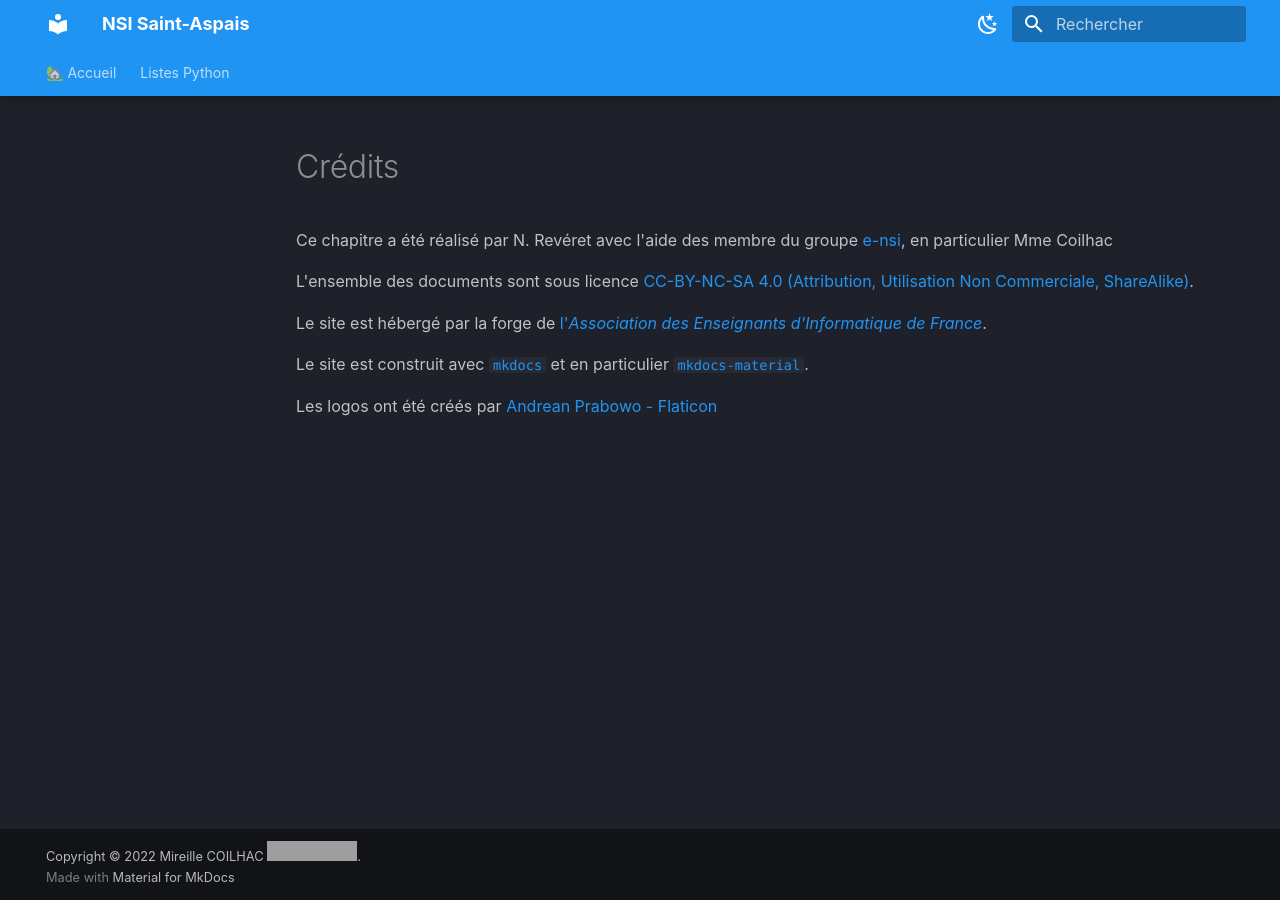
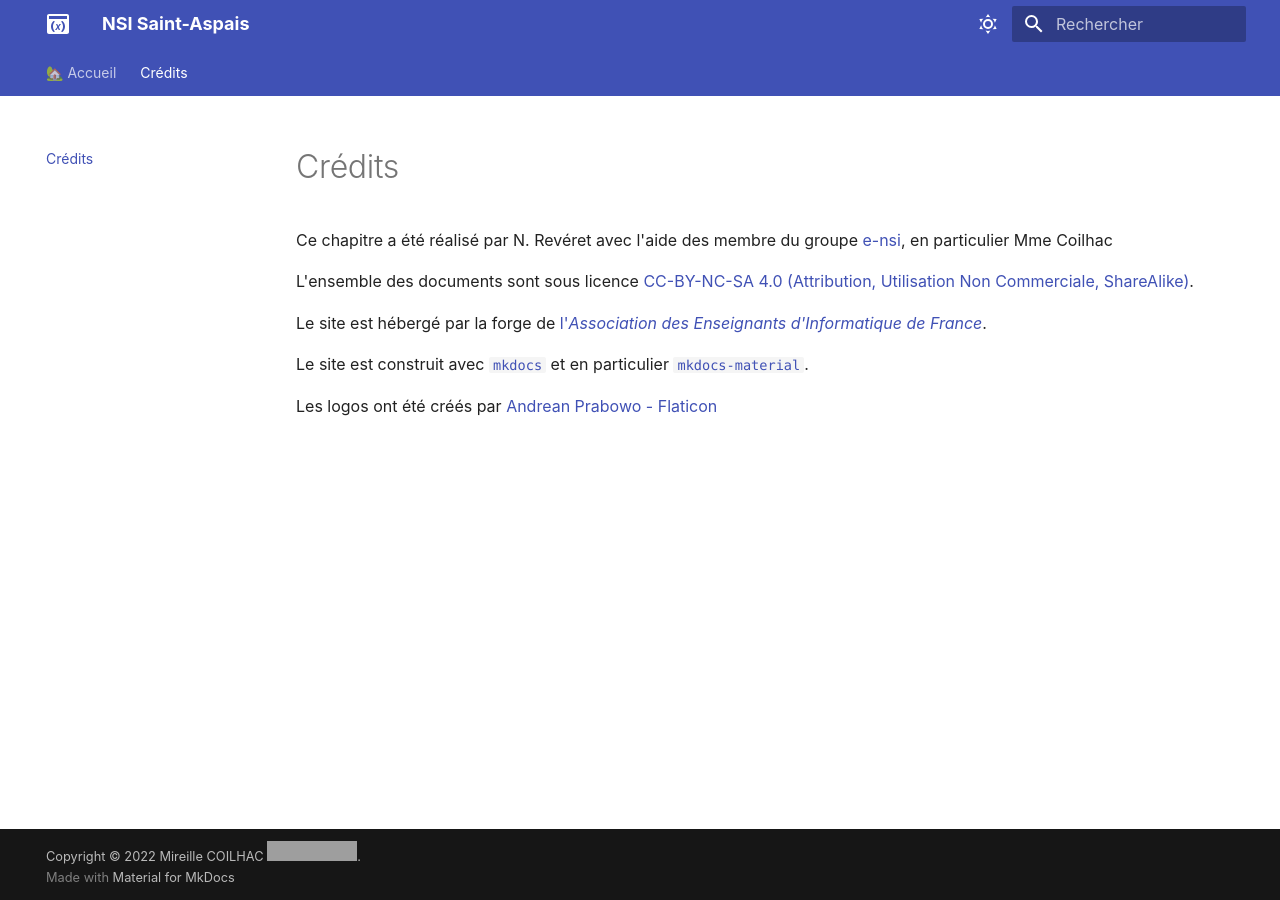
Before and after one commit to lilabidi/nsi-lil, an MkDocs documentation site: the page built from docs/credits.md, in a window 1280 px wide. Built offline with MkDocs 1.6.1 and Material for MkDocs 9.7.7, drawn with Linux system fonts in a browser that asks for light colours; grey boxes are pictures that could not be loaded.

Commit message:
Update mkdocs.yml

```diff
--- a/mkdocs.yml
+++ b/mkdocs.yml
@@ -1,117 +1,125 @@
 site_name: "NSI Saint-Aspais"
-#site_url: https://bouillotvincent.gitlab.io/pyodide-mkdocs
-#repo_url: https://gitlab.com/bouillotvincent/pyodide-mkdocs
-edit_uri: tree/main/docs/
-site_description: NSI
+site_description: Un modèle avec mkdocs
 site_author: Mireille Coilhac
+
 copyright: |
-  Copyright © 2022 Mireille COILHAC
+    Copyright © 2022 Mireille COILHAC
     <a rel="license" href="http://creativecommons.org/licenses/by-sa/4.0/"><img alt="Licence Creative Commons" style="border-width:0" src="https://i.creativecommons.org/l/by-sa/4.0/88x31.png" /></a>.
+
 docs_dir: docs
+
 nav:
   - "🏡 Accueil": index.md
-  - "Listes Python": listes_python/01_taleaux.md
+  - ...
+
 
 theme:
-  name: material
-    #logo: assets/thick-apacheairflow.svg
-    #favicon: assets/icon-py-mkdocs-color.png
-  custom_dir: my_theme_customizations/
-  font: false # RGPD ; pas de fonte Google
-  language: fr # français
-  palette: # Palettes de couleurs jour/nuit
-    - media: "(prefers-color-scheme: light)"
-      scheme: slate
-      primary: blue
-      accent: blue
-      toggle:
-        icon: material/weather-night
-        name: Passer au mode jour
-    - media: "(prefers-color-scheme: dark)"
-      scheme: default
-      primary: indigo
-      accent: indigo
-      toggle:
-        icon: material/weather-sunny
-        name: Passer au mode nuit
-  features:
-    - navigation.instant
-    - navigation.tabs
-    - navigation.tabs.sticky
-    - navigation.sections
-    # - navigation.expand
-    - navigation.tracking
-    - navigation.top
-    - toc.integrate
-    - header.autohide
+    favicon: assets/favicon.ico
+    icon:
+      logo: material/application-variable
+    name: material
+    font: false                     # RGPD ; pas de fonte Google
+    language: fr                    # français
+    palette:                        # Palettes de couleurs jour/nuit
+      - media: "(prefers-color-scheme: light)"
+        scheme: default
+        primary: indigo
+        accent: indigo
+        toggle:
+            icon: material/weather-sunny
+            name: Passer au mode nuit
+      - media: "(prefers-color-scheme: dark)"
+        scheme: slate
+        primary: blue
+        accent: blue
+        toggle:
+            icon: material/weather-night
+            name: Passer au mode jour
+    features:
+        - navigation.instant
+        - navigation.tabs
+        - navigation.top
+        - toc.integrate
+        - header.autohide
+
 
 markdown_extensions:
-  - meta
-  - abbr
-  - def_list # Les listes de définition.
-  - attr_list # Un peu de CSS et des attributs HTML.
-  - footnotes # Notes[^1] de bas de page.  [^1]: ma note.
-  - admonition # Blocs colorés  !!! info "ma remarque"
-  - pymdownx.details #   qui peuvent se plier/déplier.
-  - pymdownx.caret # Passage ^^souligné^^ ou en ^exposant^.
-  - pymdownx.mark # Passage ==surligné==.
-  - pymdownx.tilde # Passage ~~barré~~ ou en ~indice~.
-  - pymdownx.highlight # Coloration syntaxique du code
-  - pymdownx.inlinehilite # pour  `#!python  <python en ligne>`
-  - pymdownx.snippets # Inclusion de fichiers externe.
-  - pymdownx.tasklist: # Cases à cocher  - [ ]  et - [x]
-      custom_checkbox: false #   avec cases d'origine
-      clickable_checkbox: true #   et cliquables.
-  - pymdownx.tabbed: # Volets glissants.  === "Mon volet"
-      alternate_style: true
-  - pymdownx.superfences: # Imbrication de blocs.
-      preserve_tabs: true
-  - pymdownx.keys: # Touches du clavier.  ++ctrl+d++
-      separator: "\uff0b"
-  - pymdownx.emoji: # Émojis  :boom:
-      emoji_index: !!python/name:materialx.emoji.twemoji
-      emoji_generator: !!python/name:materialx.emoji.to_svg
-  - pymdownx.tasklist:
-      custom_checkbox: true
-      clickable_checkbox: true
-  - pymdownx.arithmatex:
-      generic: true
-  - toc:
-      permalink: ⚓︎
-      toc_depth: 3
+    - meta
+    - abbr
+
+    - def_list                      # Les listes de définition.
+    - attr_list                     # Un peu de CSS et des attributs HTML.
+    - footnotes                     # Notes[^1] de bas de page.  [^1]: ma note.
+    - admonition                    # Blocs colorés  !!! info "ma remarque"
+    - pymdownx.details              #   qui peuvent se plier/déplier.
+    - pymdownx.caret                # Passage ^^souligné^^ ou en ^exposant^.
+    - pymdownx.mark                 # Passage ==surligné==.
+    - pymdownx.tilde                # Passage ~~barré~~ ou en ~indice~.
+    - pymdownx.highlight:           # Coloration syntaxique du code
+        auto_title: true
+        auto_title_map:
+            "Python": "🐍 Script Python"
+            "Python Console Session": "🐍 Console Python"
+            "Text Only": "📋 Texte"
+            "E-mail": "📥 Entrée"
+            "Text Output": "📤 Sortie"
+    - pymdownx.inlinehilite         # pour  `#!python  <python en ligne>`
+    - pymdownx.snippets             # Inclusion de fichiers externe.
+    - pymdownx.tasklist:            # Cases à cocher  - [ ]  et - [x]
+        custom_checkbox:    false   #   avec cases d'origine
+        clickable_checkbox: true    #   et cliquables.
+    - pymdownx.tabbed:              # Volets glissants.  === "Mon volet"
+        alternate_style: true
+
+    - pymdownx.keys:                # Touches du clavier.  ++ctrl+d++
+        separator: "\uff0b"
+    - pymdownx.emoji:               # Émojis  :boom:
+        emoji_index:     !!python/name:materialx.emoji.twemoji
+        emoji_generator: !!python/name:materialx.emoji.to_svg
+
+
+    - pymdownx.superfences:
+        custom_fences:
+          - name: mermaid
+            class: mermaid
+            format: !!python/name:pymdownx.superfences.fence_code_format
+
+
+
+    - pymdownx.arithmatex:
+        generic: true
+    - toc:
+        permalink: ⚓︎
+        toc_depth: 3
 
 #extra:
-  #social:
-    # - icon: fontawesome/brands/gitlab
-    #   link: https://gitlab.com/ens-fr
-    #   name: Enseignement en français
+    #social:
+        #- icon: fontawesome/brands/linux
+         # link: https://linuxfr.org/
+          #name: Promouvoir les Logiciels libres
 
-    #- icon: fontawesome/brands/discourse
-    #  link: https://mooc-forums.inria.fr/moocnsi/
-    #  name: Le forum des enseignants de NSI
+        #- icon: fontawesome/brands/wikipedia-w
+         # link: https://fr.wikipedia.org
+         # name: L'encyclopédie libre que chacun peut améliorer
 
-    #- icon: fontawesome/solid/paper-plane
-   #   link: mailto:prof-bouillot@protonmail.com
-    #  name: Écrire à l'auteur
- # site_url: https://bouillotvincent.gitlab.io/pyodide_mkdocs/
- # ace_style: # https://ace.c9.io/build/kitchen-sink.html for customization
- #   default: crimson_editor
- #   slate: tomorrow_night_bright
-    # slate: tomorrow_night_bright|youtube if your dark mode is youtube
+        #- icon: fontawesome/solid/paper-plane
+        #  link: mailto:votre.mail@ac-academie.fr
+        #  name: Écrire à l'auteur
+
+
 
 plugins:
   - search
-  - macros
-  # - enumerate-headings
+  - awesome-pages:
+        collapse_single_pages: true
+
 
 extra_javascript:
-  - xtra/javascripts/mathjax-config.js # MathJax
-  - javascripts/config.js
-  - https://polyfill.io/v3/polyfill.min.js?features=es6
+  - xtra/mathjax.js                    # MathJax
   - https://cdn.jsdelivr.net/npm/mathjax@3/es5/tex-mml-chtml.js
-# - https://unpkg.com/mermaid@8.9.2/dist/mermaid.min.js
-# - javascripts/mermaid.js
 
 extra_css:
-  - xtra/stylesheets/qcm.css
-  - xtra/stylesheets/ajustements.css # ajustements
+  - xtra/pyoditeur.css ##
+  - xtra/qcm.css ##
+  - xtra/ajustements.css  # ajustements
+  - css/extra.css         ##
```
